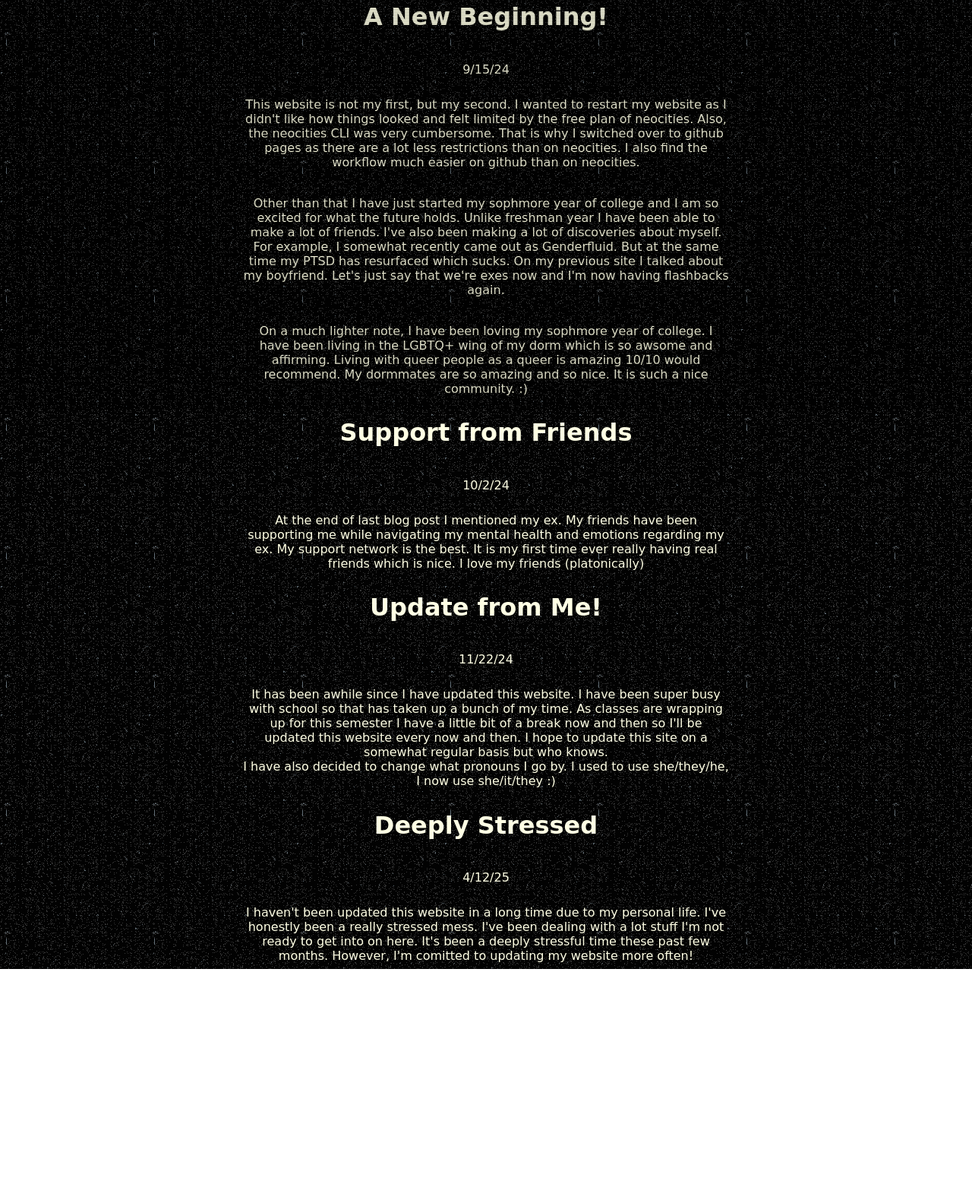
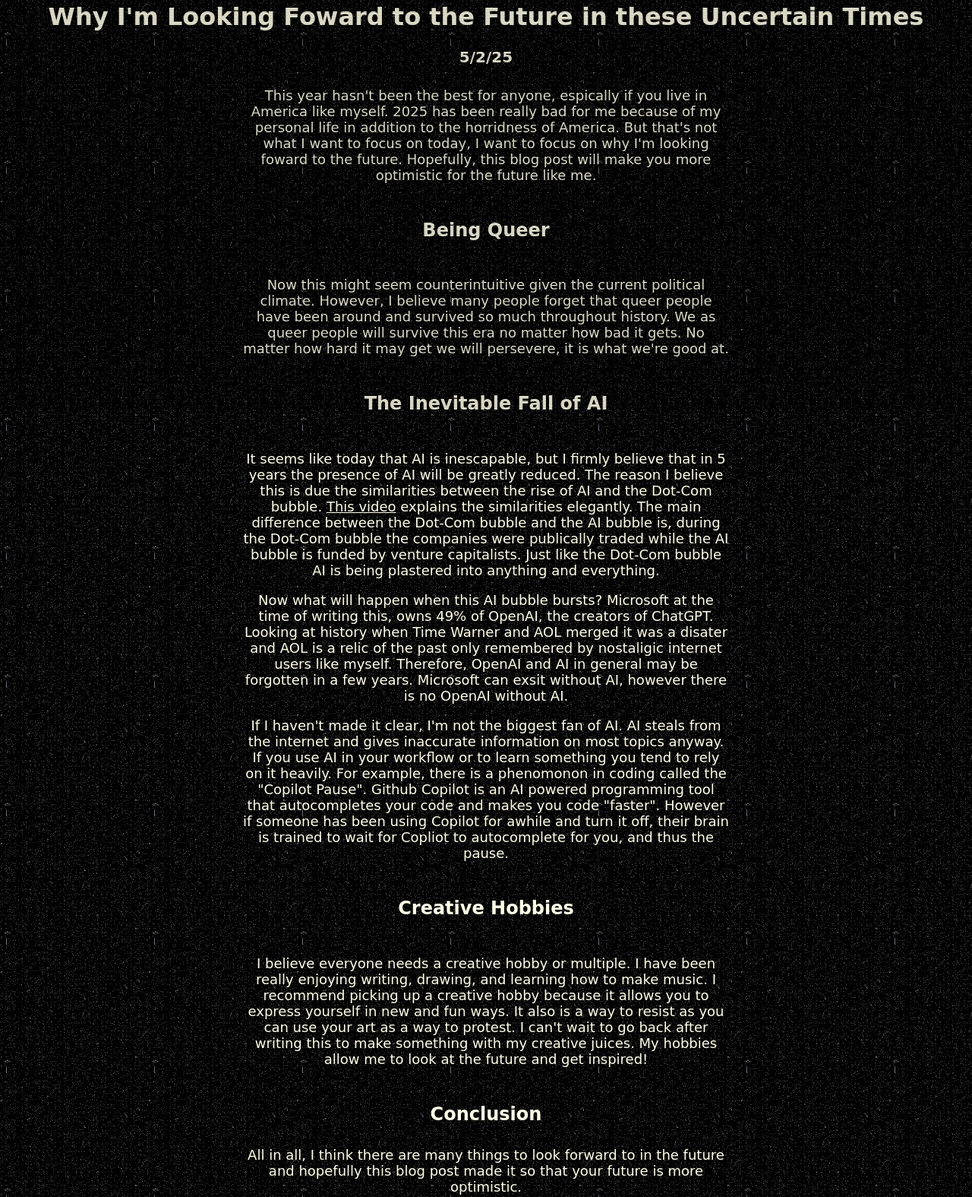
Before and after one commit to rose-thunder/website, a plain HTML site: page pages/blog/blog.html in a window 1280 px wide. Shown: the part 261-1836 px from the top of the page at 76% size. Before the commit the page ends 1536 px from the top, so only its background shows below. Drawn offline with Linux system fonts and the light colour scheme; a web font is replaced by a local one.

Commit message:
added new blog post

```diff
--- a/pages/blog/blog.css
+++ b/pages/blog/blog.css
@@ -27,7 +27,7 @@ a {
   display: flex;
   justify-content: center;
   align-items: center;
-  flex-direction: column-reverse;
+  flex-direction: column;
 }
 
 .post {
@@ -41,4 +41,10 @@ a {
 .post p {
   max-width: 50%;
   margin-block: 0.5em;
+  font-size: 18px;
 }
+
+.date {
+  font-weight: bold;
+  font-size: 20px;
+}
--- a/pages/blog/blog.html
+++ b/pages/blog/blog.html
@@ -1,5 +1,6 @@
 <!doctype html>
 <html lang="en">
+
 <head>
   <meta charset="UTF-8" />
   <meta name="viewport" content="width=device-width, initial-scale=1.0" />
@@ -8,10 +9,8 @@
   <link rel="stylesheet" href="blog.css" type="text/css" />
   <link rel="preconnect" href="https://fonts.googleapis.com" />
   <link rel="preconnect" href="https://fonts.gstatic.com" crossorigin />
-    <link
-      href="https://fonts.googleapis.com/css2?family=Shantell+Sans:ital,wght@0,300..800;1,300..800&display=swap"
-      rel="stylesheet"
-    />
+  <link href="https://fonts.googleapis.com/css2?family=Shantell+Sans:ital,wght@0,300..800;1,300..800&display=swap"
+    rel="stylesheet" />
   <link rel="icon" type="image/x-icon" href="../../site/assets/favicon.png" />
 </head>
 
@@ -22,9 +21,85 @@
     <h1>THE BLOG</h1>
   </header>
   <main class="blog">
+    <div class="post" id="five">
+      <h1>Why I'm Looking Foward to the Future in these Uncertain Times</h1>
+      <span class="date">5/2/25</span>
+      <br />
+      <p>
+        This year hasn't been the best for anyone, espically if you live in
+        America like myself. 2025 has been really bad for me because of my
+        personal life in addition to the horridness of America. But that's not
+        what I want to focus on today, I want to focus on why I'm looking
+        foward to the future. Hopefully, this blog post will make you more
+        optimistic for the future like me.
+      </p>
+      <br />
+      <h2>Being Queer</h2>
+      <br />
+      <p>
+        Now this might seem counterintuitive given the current political
+        climate. However, I believe many people forget that queer people have
+        been around and survived so much throughout history. We as queer
+        people will survive this era no matter how bad it gets. No matter how
+        hard it may get we will persevere, it is what we're good at.
+      </p>
+      <br />
+      <h2>The Inevitable Fall of AI</h2>
+      <br />
+      <p>
+        It seems like today that AI is inescapable, but I firmly believe that
+        in 5 years the presence of AI will be greatly reduced. The reason I
+        believe this is due the similarities between the rise of AI and the
+        Dot-Com bubble.
+        <a href="https://youtu.be/gMmY2fjFOzE?si=brsOHVlfUxIQNEDj">This video</a>
+        explains the similarities elegantly. The main difference between the
+        Dot-Com bubble and the AI bubble is, during the Dot-Com bubble the
+        companies were publically traded while the AI bubble is funded by
+        venture capitalists. Just like the Dot-Com bubble AI is being
+        plastered into anything and everything.
+      </p>
+      <p>
+        Now what will happen when this AI bubble bursts? Microsoft at the time
+        of writing this, owns 49% of OpenAI, the creators of ChatGPT. Looking
+        at history when Time Warner and AOL merged it was a disater and AOL is
+        a relic of the past only remembered by nostaligic internet users like
+        myself. Therefore, OpenAI and AI in general may be forgotten in a few
+        years. Microsoft can exsit without AI, however there is no OpenAI
+        without AI.
+      </p>
+      <p>
+        If I haven't made it clear, I'm not the biggest fan of AI. AI steals
+        from the internet and gives inaccurate information on most topics
+        anyway. If you use AI in your workflow or to learn something you tend
+        to rely on it heavily. For example, there is a phenomonon in coding
+        called the "Copilot Pause". Github Copilot is an AI powered
+        programming tool that autocompletes your code and makes you code
+        "faster". However if someone has been using Copilot for awhile and
+        turn it off, their brain is trained to wait for Copliot to
+        autocomplete for you, and thus the pause.
+      </p>
+      <br />
+      <h2>Creative Hobbies</h2>
+      <br />
+      <p>
+        I believe everyone needs a creative hobby or multiple. I have been
+        really enjoying writing, drawing, and learning how to make music. I
+        recommend picking up a creative hobby because it allows you to express
+        yourself in new and fun ways. It also is a way to resist as you can
+        use your art as a way to protest. I can't wait to go back after
+        writing this to make something with my creative juices. My hobbies
+        allow me to look at the future and get inspired!
+      </p>
+      <br />
+      <h2>Conclusion</h2>
+      <p>
+        All in all, I think there are many things to look forward to in the
+        future and hopefully this blog post made it so that your future is
+        more optimistic.
+      </p>
+    </div>
     <div class="post" id="four">
       <h1>Deeply Stressed</h1>
-        <br />
       <span class="date">4/12/25</span>
       <br />
       <p>
@@ -37,7 +112,6 @@
     </div>
     <div class="post" id="three">
       <h1>Update from Me!</h1>
-        <br />
       <span class="date">11/22/24</span>
       <br />
       <p>
@@ -46,14 +120,14 @@
         classes are wrapping up for this semester I have a little bit of a
         break now and then so I'll be updated this website every now and then.
         I hope to update this site on a somewhat regular basis but who knows.
-          <br />
+      </p>
+      <p>
         I have also decided to change what pronouns I go by. I used to use
         she/they/he, I now use she/it/they :)
       </p>
     </div>
     <div class="post" id="two">
       <h1>Support from Friends</h1>
-        <br />
       <span class="date">10/2/24</span>
       <br />
       <p>
@@ -65,7 +139,6 @@
     </div>
     <div class="post" id="one">
       <h1>A New Beginning!</h1>
-        <br />
       <span class="date">9/15/24</span>
       <br />
       <p>
@@ -97,4 +170,5 @@
     </div>
   </main>
 </body>
+
 </html>
```
Also changed, not shown: index.html (+17 -66 lines), pages/change/changelog.html (+12 -9 lines). Lines whose indentation alone changed are shown as unchanged.
